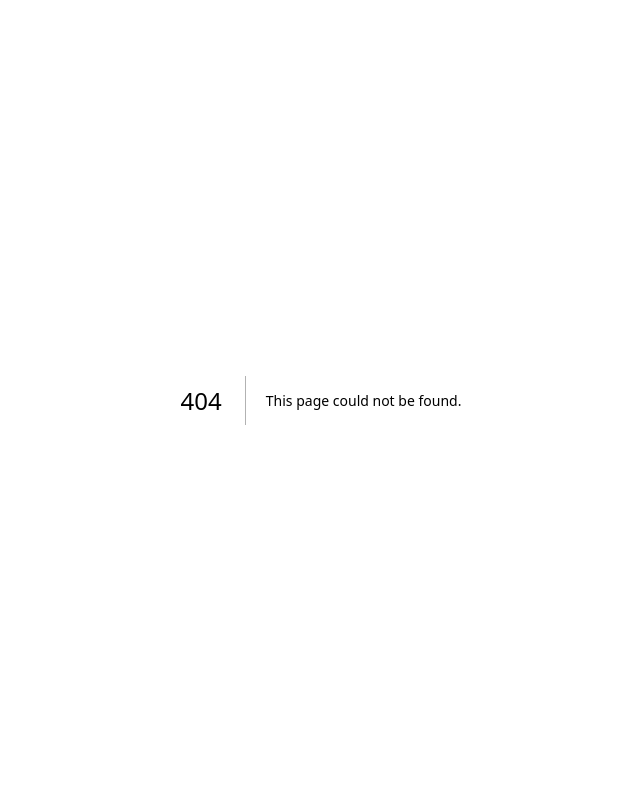
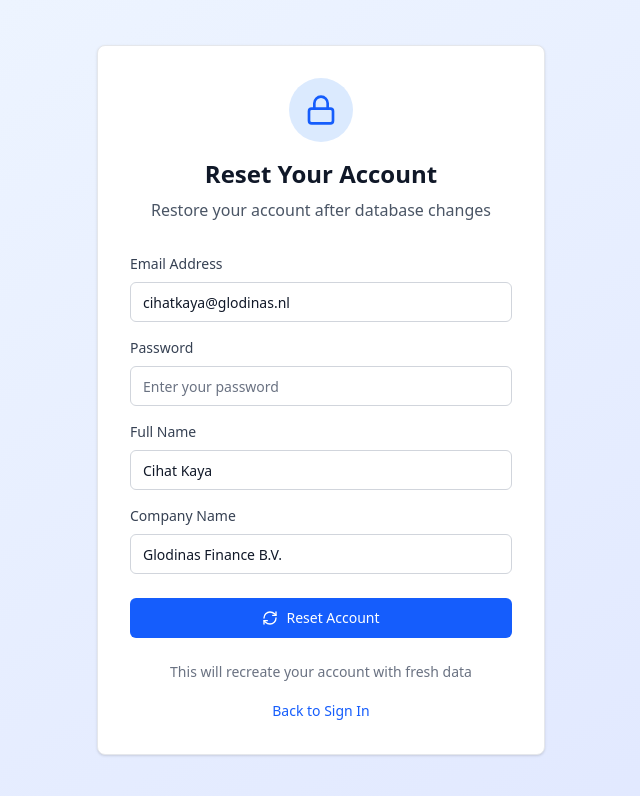
Before and after one commit to glodinasflexwork/dutch-payroll-system, a Next.js app: page /reset in a window 1280 px wide. Before the commit this address had no page. Shown: the top 796 px of the page, without its empty margins (319-959 px from the left). Built offline with nearby package versions, Linux system fonts and the light colour scheme.

Commit message:
Add user-friendly reset password page - easy account restoration

```diff
--- /dev/null
+++ b/src/app/reset/page.tsx
@@ -0,0 +1,211 @@
+'use client'
+
+import { useState } from 'react'
+import { Button } from '@/components/ui/button'
+import { Input } from '@/components/ui/input'
+import { Card } from '@/components/ui/card'
+import { AlertCircle, CheckCircle, RefreshCw, Lock } from 'lucide-react'
+
+export default function ResetPage() {
+  const [formData, setFormData] = useState({
+    email: 'cihatkaya@glodinas.nl',
+    password: '',
+    name: 'Cihat Kaya',
+    companyName: 'Glodinas Finance B.V.'
+  })
+  const [loading, setLoading] = useState(false)
+  const [success, setSuccess] = useState(false)
+  const [error, setError] = useState<string | null>(null)
+
+  const handleInputChange = (field: string, value: string) => {
+    setFormData(prev => ({
+      ...prev,
+      [field]: value
+    }))
+    if (error) setError(null)
+  }
+
+  const handleReset = async () => {
+    if (!formData.email || !formData.password || !formData.name || !formData.companyName) {
+      setError('Please fill in all fields')
+      return
+    }
+
+    try {
+      setLoading(true)
+      setError(null)
+
+      const response = await fetch('/api/reset', {
+        method: 'POST',
+        headers: {
+          'Content-Type': 'application/json',
+        },
+        body: JSON.stringify(formData),
+      })
+
+      const result = await response.json()
+
+      if (response.ok && result.success) {
+        setSuccess(true)
+        setTimeout(() => {
+          window.location.href = '/auth/signin'
+        }, 3000)
+      } else {
+        setError(result.error || 'Reset failed')
+      }
+    } catch (error) {
+      console.error('Reset error:', error)
+      setError('Network error. Please try again.')
+    } finally {
+      setLoading(false)
+    }
+  }
+
+  if (success) {
+    return (
+      <div className="min-h-screen bg-gradient-to-br from-blue-50 to-indigo-100 flex items-center justify-center p-4">
+        <Card className="w-full max-w-md p-8 text-center">
+          <div className="mb-6">
+            <div className="w-16 h-16 bg-green-100 rounded-full flex items-center justify-center mx-auto mb-4">
+              <CheckCircle className="w-8 h-8 text-green-600" />
+            </div>
+            <h1 className="text-2xl font-bold text-gray-900 mb-2">Account Reset Successful!</h1>
+            <p className="text-gray-600">
+              Your account has been restored successfully. You can now sign in with your original credentials.
+            </p>
+          </div>
+
+          <div className="bg-green-50 border border-green-200 rounded-lg p-4 mb-6">
+            <p className="text-green-800 text-sm">
+              ✅ User account recreated<br/>
+              ✅ Company information restored<br/>
+              ✅ Tax settings configured<br/>
+              ✅ Ready to use!
+            </p>
+          </div>
+
+          <p className="text-sm text-gray-500 mb-4">
+            Redirecting to sign in page in 3 seconds...
+          </p>
+
+          <Button
+            onClick={() => window.location.href = '/auth/signin'}
+            className="w-full"
+          >
+            Go to Sign In
+          </Button>
+        </Card>
+      </div>
+    )
+  }
+
+  return (
+    <div className="min-h-screen bg-gradient-to-br from-blue-50 to-indigo-100 flex items-center justify-center p-4">
+      <Card className="w-full max-w-md p-8">
+        <div className="text-center mb-8">
+          <div className="w-16 h-16 bg-blue-100 rounded-full flex items-center justify-center mx-auto mb-4">
+            <Lock className="w-8 h-8 text-blue-600" />
+          </div>
+          <h1 className="text-2xl font-bold text-gray-900 mb-2">Reset Your Account</h1>
+          <p className="text-gray-600">
+            Restore your account after database changes
+          </p>
+        </div>
+
+        {error && (
+          <div className="bg-red-50 border border-red-200 rounded-lg p-4 flex items-center space-x-3 mb-6">
+            <AlertCircle className="w-5 h-5 text-red-600 flex-shrink-0" />
+            <span className="text-red-800 text-sm">{error}</span>
+          </div>
+        )}
+
+        <div className="space-y-4 mb-6">
+          <div>
+            <label className="block text-sm font-medium text-gray-700 mb-2">
+              Email Address
+            </label>
+            <Input
+              type="email"
+              value={formData.email}
+              onChange={(e) => handleInputChange('email', e.target.value)}
+              placeholder="your.email@company.com"
+              disabled={loading}
+            />
+          </div>
+
+          <div>
+            <label className="block text-sm font-medium text-gray-700 mb-2">
+              Password
+            </label>
+            <Input
+              type="password"
+              value={formData.password}
+              onChange={(e) => handleInputChange('password', e.target.value)}
+              placeholder="Enter your password"
+              disabled={loading}
+            />
+          </div>
+
+          <div>
+            <label className="block text-sm font-medium text-gray-700 mb-2">
+              Full Name
+            </label>
+            <Input
+              type="text"
+              value={formData.name}
+              onChange={(e) => handleInputChange('name', e.target.value)}
+              placeholder="Your full name"
+              disabled={loading}
+            />
+          </div>
+
+          <div>
+            <label className="block text-sm font-medium text-gray-700 mb-2">
+              Company Name
+            </label>
+            <Input
+              type="text"
+              value={formData.companyName}
+              onChange={(e) => handleInputChange('companyName', e.target.value)}
+              placeholder="Your company name"
+              disabled={loading}
+            />
+          </div>
+        </div>
+
+        <Button
+          onClick={handleReset}
+          disabled={loading}
+          className="w-full flex items-center justify-center space-x-2"
+        >
+          {loading ? (
+            <>
+              <RefreshCw className="w-4 h-4 animate-spin" />
+              <span>Resetting Account...</span>
+            </>
+          ) : (
+            <>
+              <RefreshCw className="w-4 h-4" />
+              <span>Reset Account</span>
+            </>
+          )}
+        </Button>
+
+        <div className="mt-6 text-center">
+          <p className="text-sm text-gray-500">
+            This will recreate your account with fresh data
+          </p>
+        </div>
+
+        <div className="mt-4 text-center">
+          <a
+            href="/auth/signin"
+            className="text-sm text-blue-600 hover:text-blue-700"
+          >
+            Back to Sign In
+          </a>
+        </div>
+      </Card>
+    </div>
+  )
+}
```
